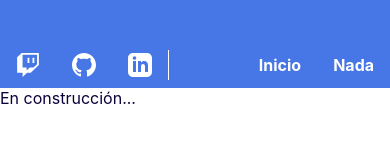
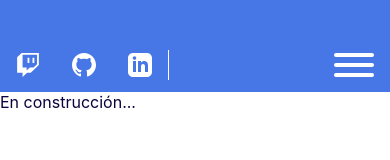
Before and after one commit to shompys/myweb, a Next.js app: page /prueba in a window 390 px wide. Shown: the top 160 px of the page. Built offline with nearby package versions, Linux system fonts and the light colour scheme.

Commit message:
various settings and toggle work

```diff
--- a/next.config.js
+++ b/next.config.js
@@ -2,4 +2,9 @@
 module.exports = {
   reactStrictMode: true,
   webpack5: true,
+  images: {
+    domains: [
+      'd2q2so0mkhigrt.cloudfront.net',
+    ],
+  },
 }
--- a/src/components/HeadMetas.tsx
+++ b/src/components/HeadMetas.tsx
@@ -10,9 +10,25 @@ export const HeadMetas: FC<HeadMetas> = ({
 }) => {
     return (
         <Head>
+            <meta charSet="utf-8" />
+            <meta name="viewport" content="width=device-width, initial-scale=1.0 user-scalable=no" />
+            <meta name="description" content="Sitio Web de Jonathan Gomez" />
+            <meta name="author" content="Jonathan Gomez"/>
+            <link rel="icon" href="/favicon.ico" />
+
+            {/* <meta property= "og:site_name" content="Probar"/> */}
+            <meta property= "og:image" content="%PUBLIC_URL%/perfil.png"/>
+            <meta property= "og:url" content= "https://jonathangomezit.com"/>
+            {/* <meta property= "og:type" content= "Probar"/> */}
+            {/* <meta name="theme-color" content="#000000" /> */}
+
+            <meta name="keywords" content="react, porfolio, jobs, empleo, linkedin, github, twitch, javascript, js, css, html, developer"/>
+
+            <meta property="og:description" content="Sitio Web de Jonathan Gomez" />
+            <meta property='og:title' content={ title }/>
+
+
             <title>{ title }</title>
-            <meta name="description" content="myWeb" />
-            <link rel="icon" href="/favicon.ico" />
         </Head>
     )
 }
--- a/src/components/Header/index.module.css
+++ b/src/components/Header/index.module.css
@@ -1,5 +1,9 @@
 .header{
-    background: #4776E6
+    background: #4776E6;
+    z-index: 1000;
+    height: 91.9375px;
+    position: sticky;
+    top: 0;
 }
 .div{
     height: 5vh;
--- a/src/components/HomePage/index.tsx
+++ b/src/components/HomePage/index.tsx
@@ -9,11 +9,11 @@ export const HomePage: FC = () => {
             <section className={styles.section}>
 
                 <div className={styles.contentImage}>
-                    <Image src={programming} alt="programming" width={500} height={500}className={styles.image} priority/>
+                    <Image src={programming} alt="programming" width={500} height={500} className={styles.image} priority/>
                     <button className={styles.button} onClick={() => window.alert('F')}>No Presionar</button>
                 </div>
                 <div className={styles.contentText}>
-                    <p>Hola, soy desarrollador web y este sitio tiene contenido de relleno sin ningún sentido por ahora.</p>
+                    <p>Hola mi nombre es Jonathan, soy desarrollador web y este sitio tiene contenido de relleno sin ningún sentido por ahora.</p>
                 </div>
 
             </section>
--- a/src/components/Navigation/index.module.css
+++ b/src/components/Navigation/index.module.css
@@ -20,19 +20,48 @@
     transform: scale(1.3);
     transition: all .1s linear
 }
-.ul{
+.ulDesktop{
     display: flex;
     align-items: center;
     gap: 2rem;
 }
-.ul > li {
-    color: #fff;
+.ul{
+    gap: 1rem;
+    padding: 1rem;
+    background-color: rgba(255, 255, 255, 0.98);
+    position:fixed;
+    height: 100%;
+    top: 92px;
+    right: 0;
+    width: 100%;
+    z-index: 100;
+    transition: right 1s ease;
+}
+.ulOff{
+    right: 100%;
+}
+.li {
     font-weight: bolder;
+    padding: .7rem 1rem;
+    border-bottom: 1px solid var(--color-github);
+}
 
-}
-.ul > li:hover {
-    transform: scale(1.3);
-    transition: all .1s linear
+@media screen and (min-width: 500px) {
+    .ul{
+        display: flex;
+        align-items: center;
+        position: static;
+        background-color: transparent;
+        height: auto;
+        gap: 2rem;
+        padding: 0;
+        width: auto;
+    }
+    .li{
+        color: #fff;
+        padding: 0;
+        border-bottom: none;
+    }
 }
 
 @media screen and (min-width: 768px) {
--- a/src/components/Navigation/index.tsx
+++ b/src/components/Navigation/index.tsx
@@ -1,5 +1,5 @@
 import Link from 'next/link';
-import { FC } from 'react';
+import { FC, useEffect, useState } from 'react';
 import { routes } from 'components/Navigation/routes';
 import styles from './index.module.css';
 import github from '../../assets/svg/github.svg';
@@ -11,13 +11,23 @@ import useMobile from '../../hooks/useMobile';
 
 export const Navigation: FC = () => {
 
+    const [ disabledList, setDisabledList ] = useState<boolean>(true)
+
     const { isMobile } = useMobile();
+    const handleClick = () => setDisabledList(e => !e);
+
+    useEffect(() => {
+
+        if( !isMobile ) setDisabledList(true);
+
+    }, [ isMobile ])
 
     return (
 
         <nav className={styles.nav} >
 
             <ul className={styles.contentPagesExternals}>
+
                 <li>
                     <a href="https://www.twitch.tv/shompys" target="_blank" rel="noreferrer">
                         <Image src={twitch} alt="twitch icon" />
@@ -34,19 +44,19 @@ export const Navigation: FC = () => {
                     </a>
                 </li>
             </ul>
+
             {
-                isMobile ? <Toggle /> : (
-                    <ul className={styles.ul}>
-                        {
-                        routes.map(({ path, name }) =>
-                            <li key={ name } className={styles.li}>
-                                <Link href={ { pathname: path } } ><a> { name } </a></Link>
-                            </li>)
-                        }
-                    </ul>
-                )
+                isMobile && <Toggle handleClick={ handleClick } />
             }
 
+            <ul className={`${styles.ul} ${disabledList && styles.ulOff}`}>
+                {
+                    routes.map(({ path, name }) =>
+                        <li key={ name } className={`${styles.li}`} onClick={ handleClick }>
+                            <Link href={ { pathname: path } } ><a className={styles.a}> { name } </a></Link>
+                        </li>)
+                }
+            </ul>
 
         </nav>
     )
--- a/src/components/Toggle/index.tsx
+++ b/src/components/Toggle/index.tsx
@@ -1,13 +1,24 @@
 import { FC, useState } from 'react'
 import styles from './index.module.css';
 
-export const Toggle: FC = () => {
+interface Toggle {
+    handleClick: () => void;
+}
+
+export const Toggle: FC<Toggle> = ({ handleClick }) => {
+
     const { toggle, close } = styles;
-    const [openToggle, setOpenToggle] = useState(false)
+
+    const [openToggle, setOpenToggle] = useState<boolean>(false);
+
+    const handleToggle = () => {
+        handleClick();
+        setOpenToggle( e => !e);
+    };
 
     return (
-        <div className={`${ toggle } ${openToggle && close}`} onClick={() => setOpenToggle(e => !e)}>
+        <div className={`${ toggle } ${openToggle && close}`} onClick={ handleToggle }>
             <span></span>
         </div>
     )
-}
+};
--- a/src/hooks/useMobile.ts
+++ b/src/hooks/useMobile.ts
@@ -8,17 +8,21 @@ export enum Responsive {
 
 const useMobile = (): { isMobile: boolean } => {
 
-    const [state, setState] = useState<boolean>(false);
+    const [state, setState] = useState<boolean>(true);
 
     useEffect(() => {
-        const tablet = matchMedia(`(min-width: ${ Responsive.TABLET }px)`);
 
-        const screen = (e: MediaQueryListEvent) => e.matches ? setState(false) : setState(true);
+        const adaptationAnalyze = () => innerWidth < Responsive.TABLET ? setState(true) : setState(false);
 
-        tablet.addEventListener("change", screen);
+        window.addEventListener('resize', adaptationAnalyze);
+        window.addEventListener('DOMContentLoaded', adaptationAnalyze);
 
-        return () => tablet.removeEventListener('change', screen);
-    }, []);
+        return () => {
+            window.removeEventListener('resize', adaptationAnalyze);
+            window.removeEventListener('DOMContentLoaded', adaptationAnalyze);
+        }
+
+    });
 
     return {
         isMobile: state
```
Also changed, not shown: public/vercel.svg (deleted).
